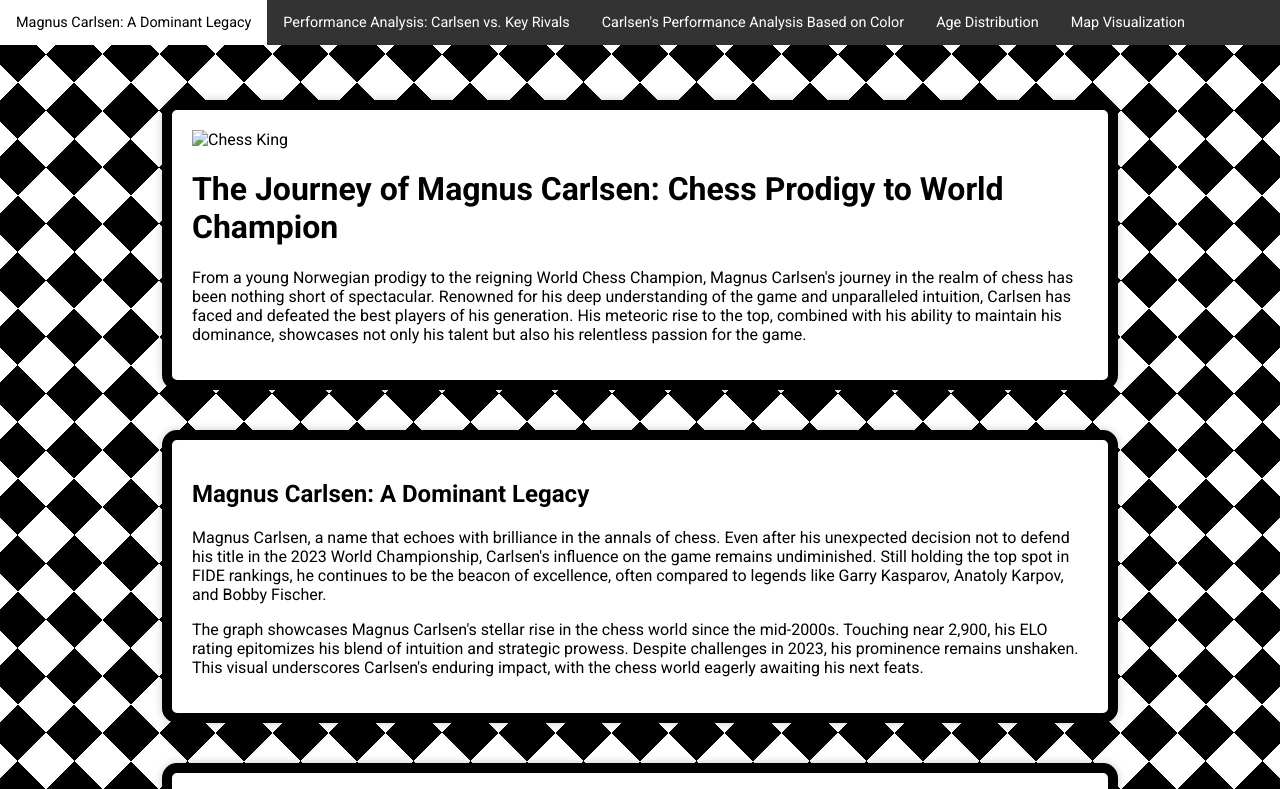
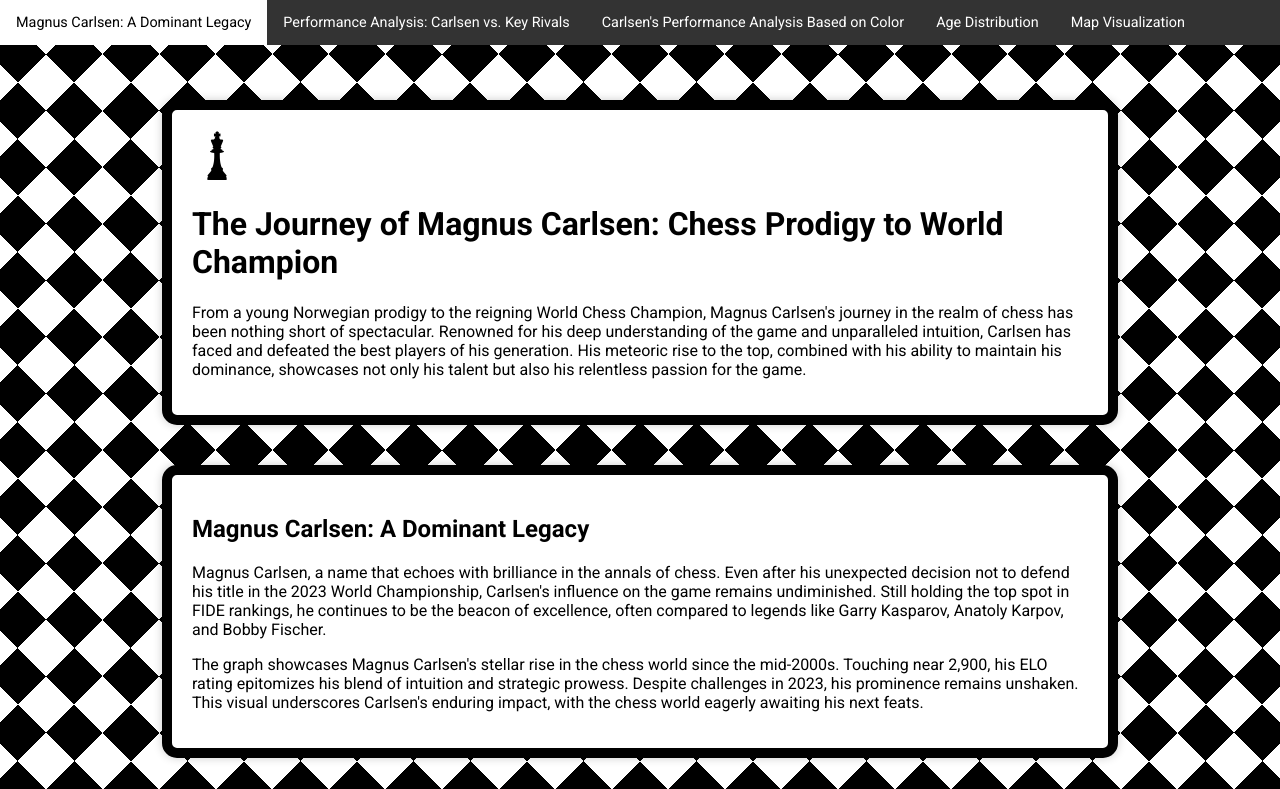
Before and after one commit to ReronRee/3179, a plain HTML site: page index.html in a window 1280 px wide. Shown: the top 789 px of the page. Drawn offline with Linux system fonts and the light colour scheme; a script that the page names is missing.

Commit message:
Add files via upload

```diff
--- a/index.html
+++ b/index.html
@@ -29,7 +29,7 @@
 
 
     <div class="text-container">
-        <img src="data/king.png" alt="Chess King" class="chess-king-icon">
+        <img src="https://raw.githubusercontent.com/ReronRee/3179/main/king.png" alt="Chess King" class="chess-king-icon">
         <h1>The Journey of Magnus Carlsen: Chess Prodigy to World Champion</h1>
         <p>
             From a young Norwegian prodigy to the reigning World Chess Champion, Magnus Carlsen's journey in the realm
```
